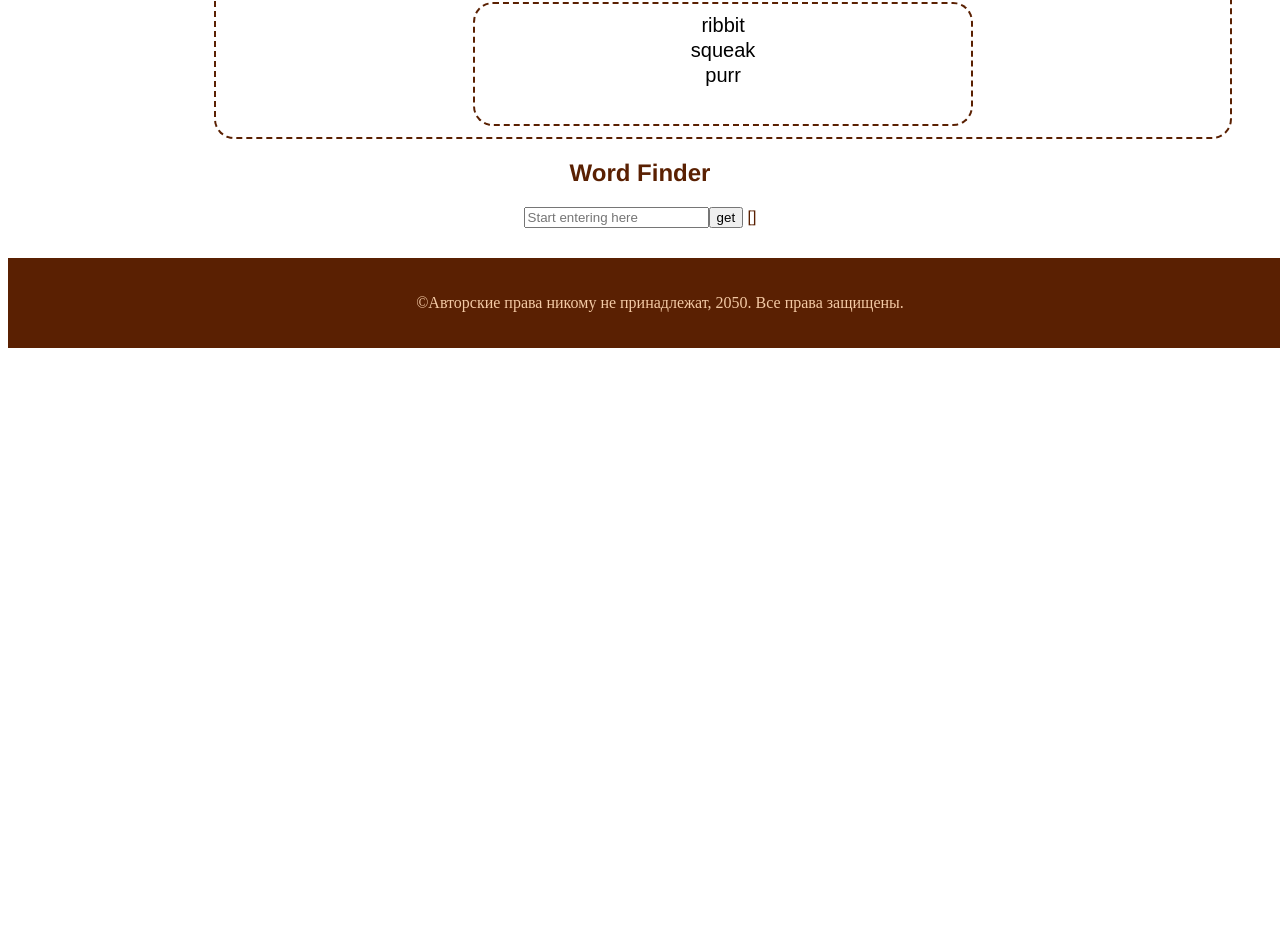
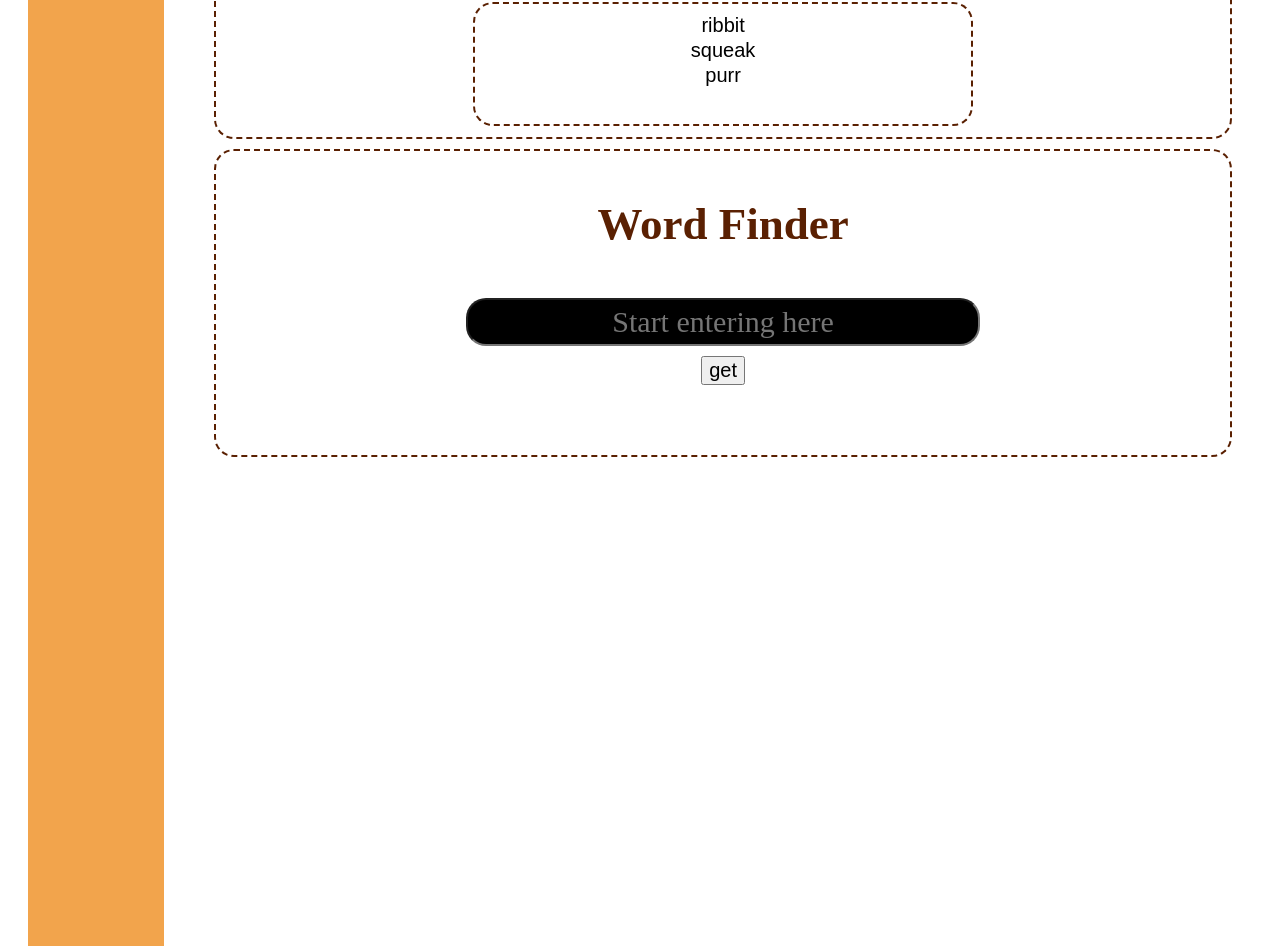
Before and after one commit to Annora-Charming/Words_Manipulators_Vue, a Vue app: page / in a window 1280 px wide. Shown: the part 1328-2274 px from the top of the page. Before the commit the page ends 1684 px from the top, so only its background shows below. Built offline with nearby package versions, Linux system fonts and the light colour scheme.

Commit message:
Change style and server
Немного изменила стиль и перенесла функцию обрезки массива на "сервер"

Changed style a little bit and moved array cutting function to "server"

```diff
--- a/public/index.css
+++ b/public/index.css
@@ -14,7 +14,7 @@ main{
 aside{
     background-color: rgba(241, 158, 63, 0.93);
     float: left;
-    height: 1000px;
+    height: 2000px;
     margin-right: 50px;
     /*min-height: 100vh;*/
 }
--- a/src/components/WordFinder.vue
+++ b/src/components/WordFinder.vue
@@ -8,7 +8,11 @@
       v-on:keypress.enter="getWords()"
     />
     <button id="wordsFinderButton" v-on:click="getWords">get</button>
-    {{ filtrate }}
+    <ul>
+      <li v-for="(item, id) in words" v-bind:key="id">
+        {{ item }}
+      </li>
+    </ul>
   </div>
 </template>
 
@@ -27,20 +31,32 @@ export default {
       this.words = await response.json();
     },
   },
-  computed: {
-    filtrate() {
-      let filtratedWords = [];
-      for (
-        let i = 0;
-        i < this.words.length && filtratedWords.length < 10;
-        i++
-      ) {
-        filtratedWords.push(this.words[i]);
-      }
-      return filtratedWords;
-    },
-  },
+  computed: {},
 };
 </script>
 
-<style scoped></style>
+<style scoped lang="sass">
+#wordFinder
+  padding: 10px
+  margin: 10px
+  border: 2px dashed #5a2002
+  border-radius: 20px
+  display: flex
+  flex-direction: column
+  align-items: center
+  font: 30px "Monospaced"
+
+#wordFinderInput
+  font: 30px "Monospaced"
+  color: antiquewhite
+  width: 500px
+  background-color: black
+  border-radius: 20px
+  margin: 10px
+  padding: 5px
+  text-align: center
+
+#wordsFinderButton
+  font-size: 20px
+  width: auto
+</style>
```
